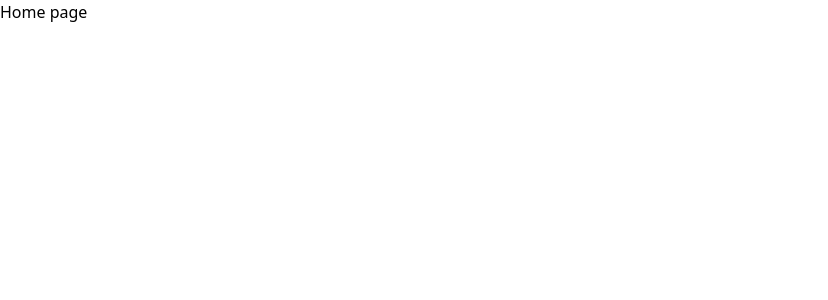
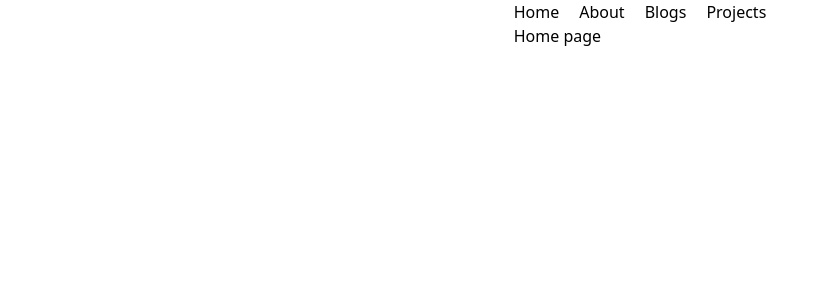
Before and after one commit to theplanetv/planetv-website, a Nuxt app in the folder web-nuxt/: page / in a window 1280 px wide. Shown: the top 300 px of the page, without its empty margins (0-828 px from the left). Built offline with nearby package versions, Linux system fonts and the light colour scheme.

Commit message:
Update home page web-nuxt

```diff
--- a/web-nuxt/pages/index.vue
+++ b/web-nuxt/pages/index.vue
@@ -1,5 +1,6 @@
 <template>
-  <div>
+  <PageLayout>
+    <Menu />
     <h1>Home page</h1>
-  </div>
+  </PageLayout>
 </template>
```
